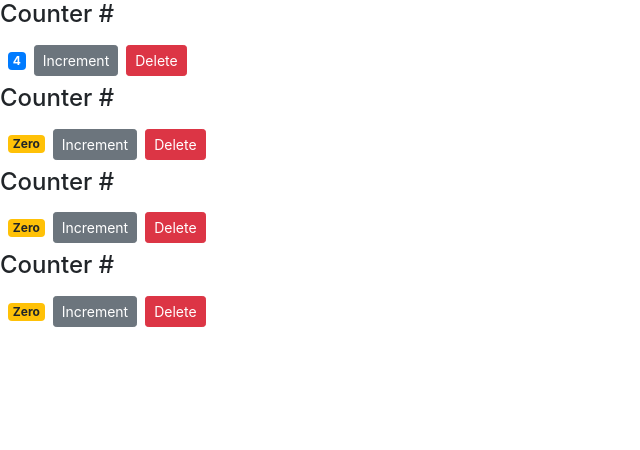
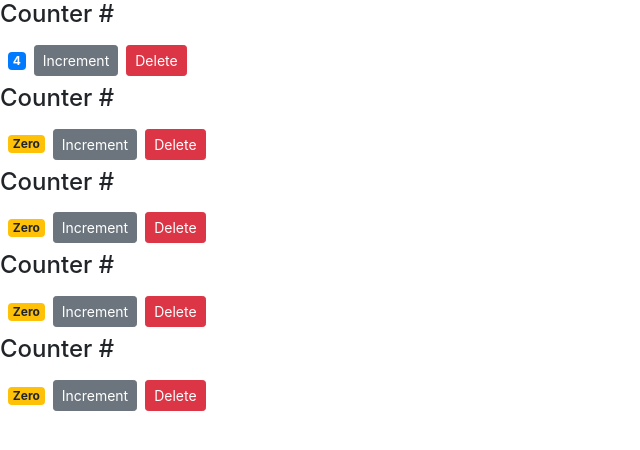
Before and after one commit to MartinMSalas/React_Mosh_Modulo01_Counter_Repaso, a React (Create React App) app in the folder counter-app/: page / in a window 1280 px wide. Shown: the top 450 px of the page, without its empty margins (0-640 px from the left). Built offline with nearby package versions, Linux system fonts and the light colour scheme.

Commit message:
adding counter

```diff
--- a/counter-app/src/components/counters.jsx
+++ b/counter-app/src/components/counters.jsx
@@ -8,6 +8,7 @@ class Counters extends Component {
       { id: 2, value: 0 },
       { id: 3, value: 0 },
       { id: 4, value: 0 },
+      { id: 5, value: 0 },
     ],
   };
   handleDelete = counterId => {
```
Also changed, not shown: 1 other file (tests, documents, lock files or other folders).
